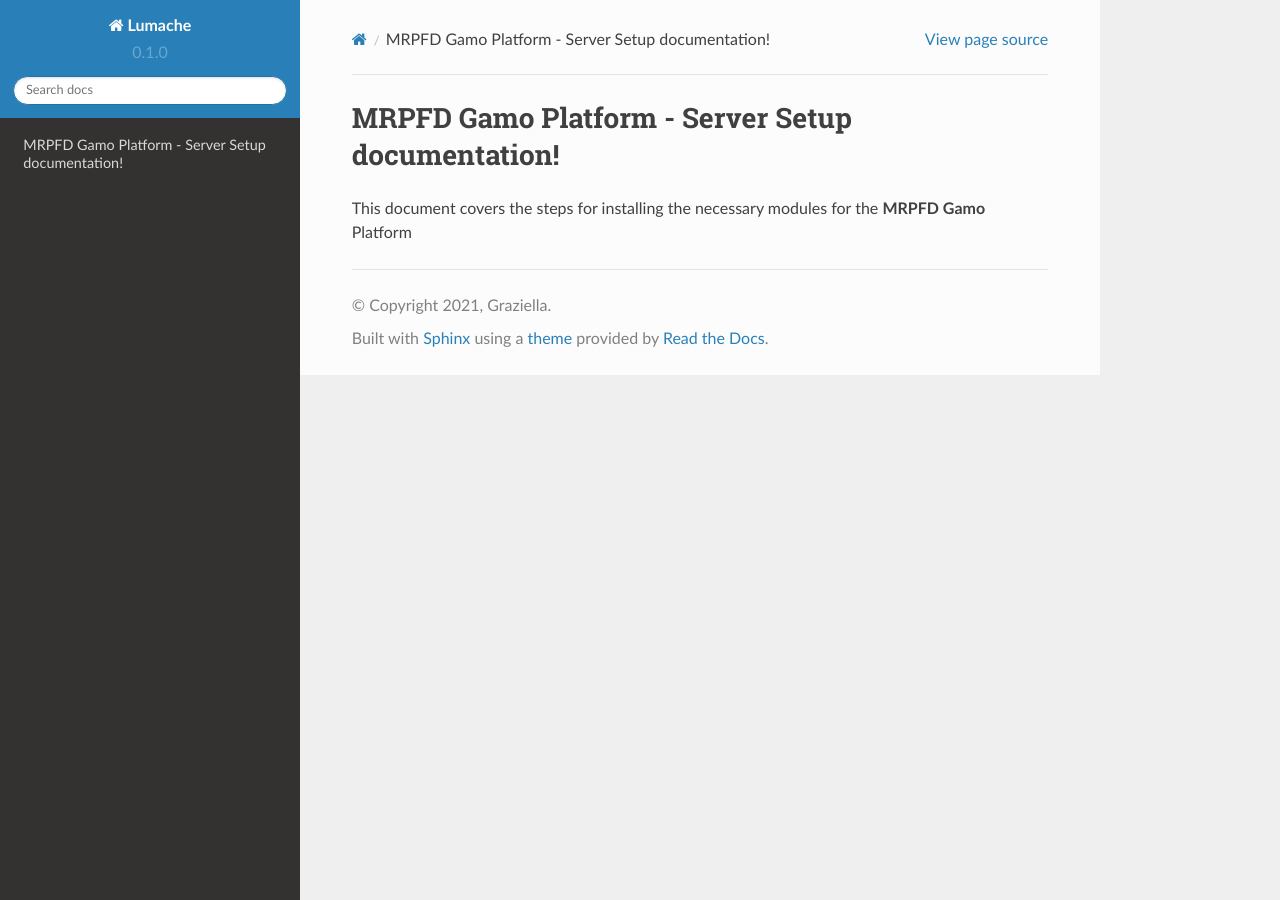
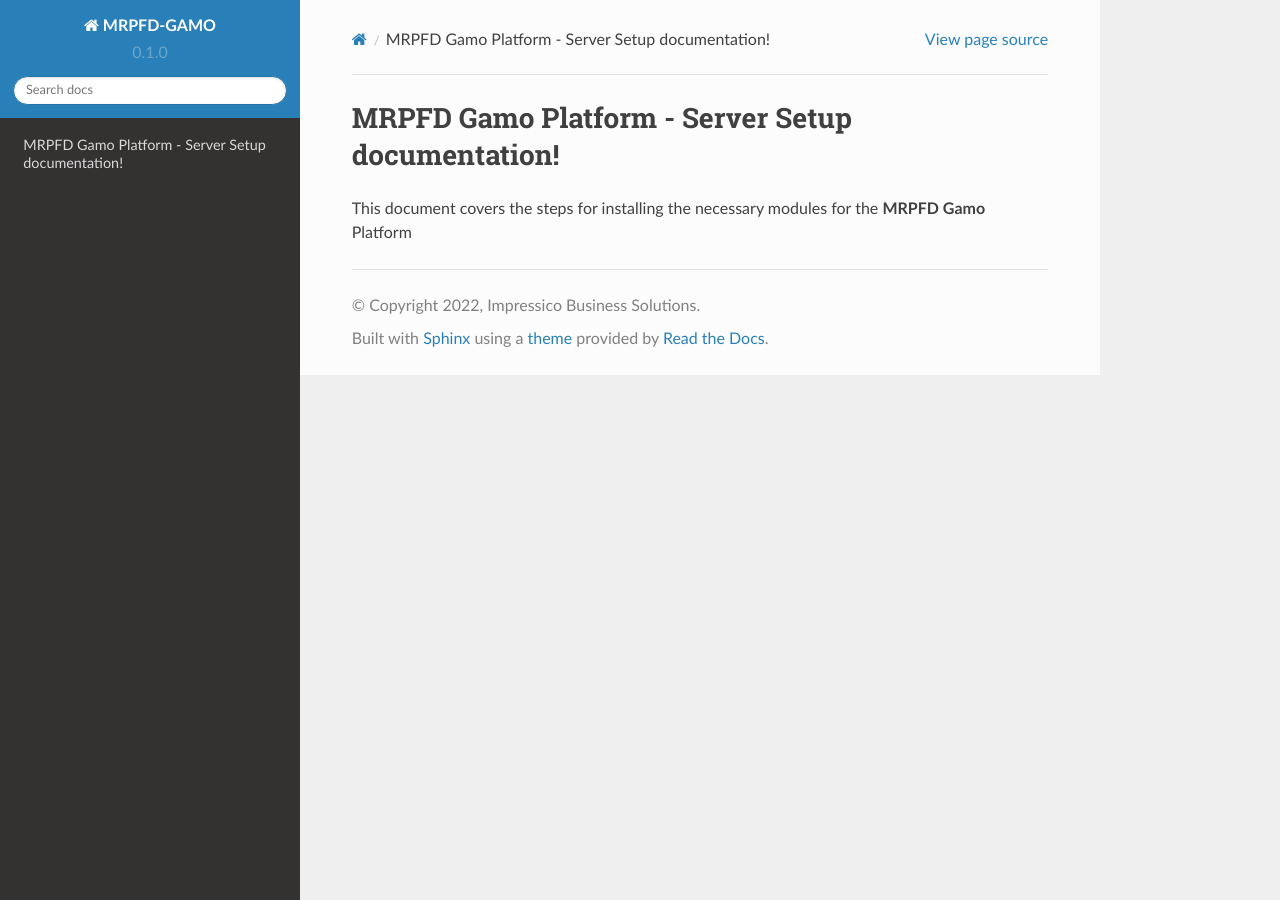
Before and after one commit to madhu-ibs/mrpfd-gamo-documentation, a Sphinx documentation site: the page built from docs/source/index.rst, in a window 1280 px wide. Built offline with Sphinx 7.4.7 and the Read the Docs theme 2.0.0, drawn with Linux system fonts in a browser that asks for light colours.

Commit message:
Update conf.py

```diff
--- a/docs/source/conf.py
+++ b/docs/source/conf.py
@@ -2,9 +2,9 @@
 
 # -- Project information
 
-project = 'Lumache'
-copyright = '2021, Graziella'
-author = 'Graziella'
+project = 'MRPFD-GAMO'
+copyright = '2022, Impressico Business Solutions'
+author = 'IBS'
 
 release = '0.1'
 version = '0.1.0'
```
